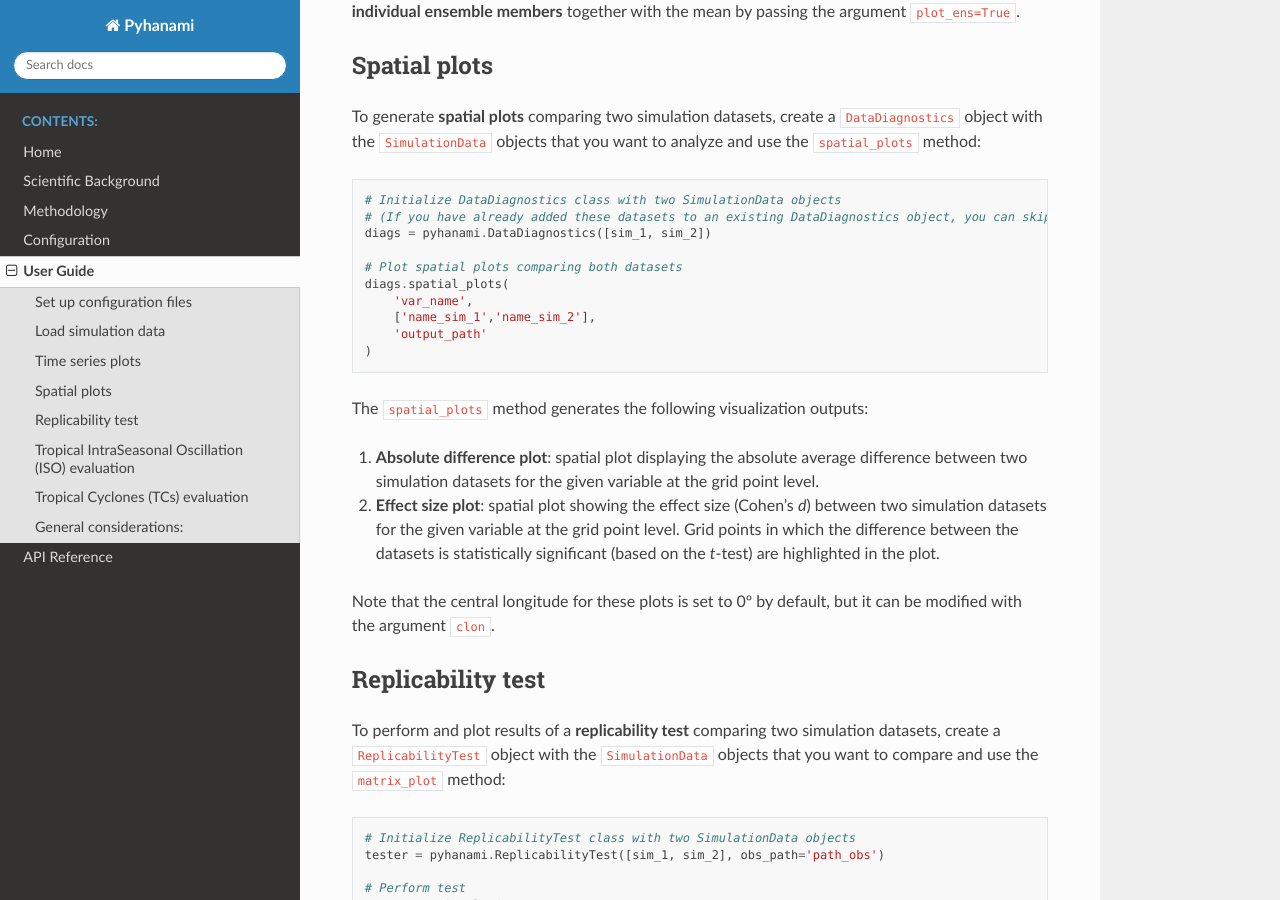
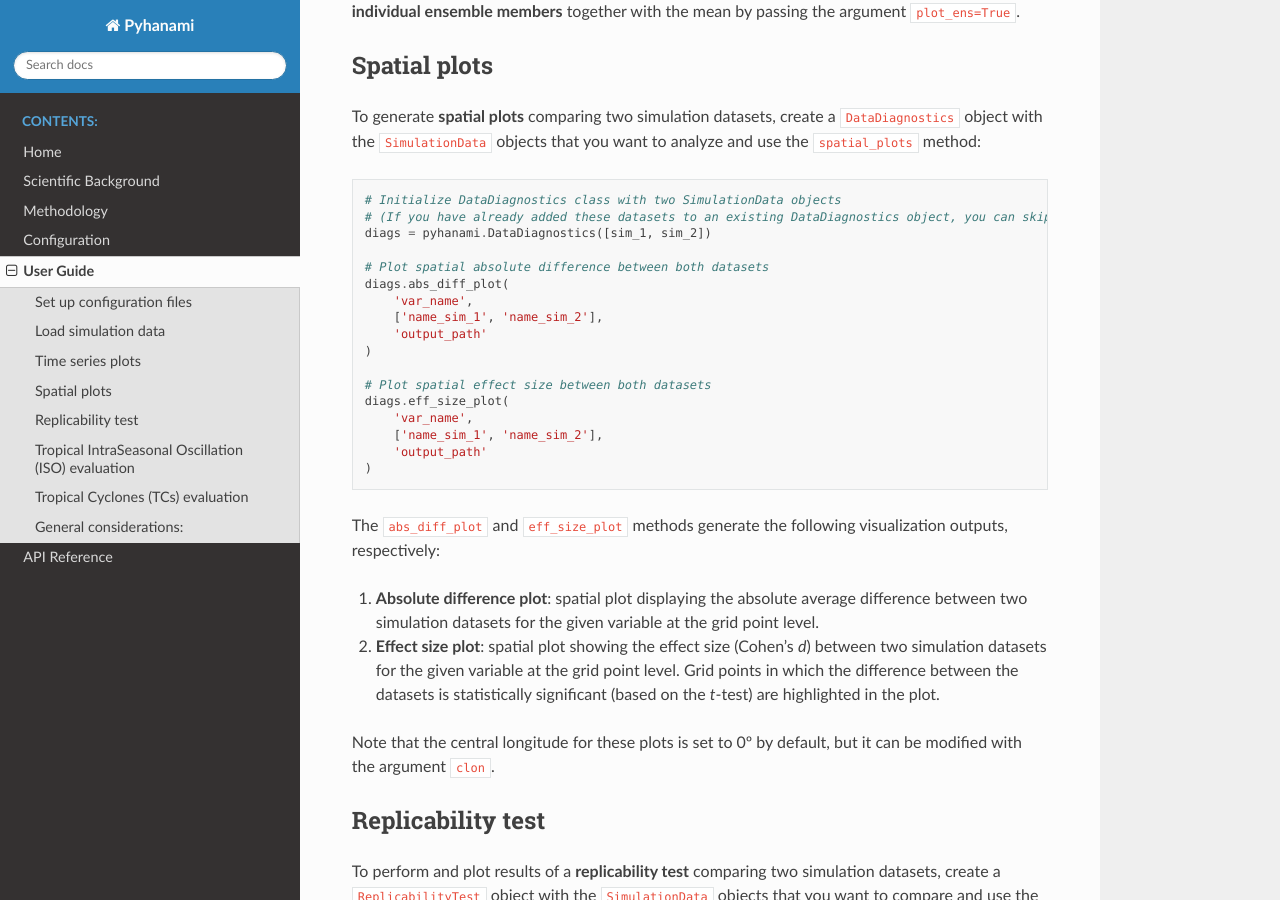
Before and after one commit to BSC-ES/pyhanami, a Sphinx documentation site: the page built from docs/source/User-Guide.md, in a window 1280 px wide and 900 px high, scrolled down 2090 px. Built offline with Sphinx 7.4.7 and the Read the Docs theme 3.1.0, drawn with Linux system fonts in a browser that asks for light colours.

Commit message:
Updated README and User-Guide with new DataDiagnostics methods

````diff
--- a/docs/source/User-Guide.md
+++ b/docs/source/User-Guide.md
@@ -96,14 +96,21 @@ To generate **spatial plots** comparing two simulation datasets, create a `DataD
 # (If you have already added these datasets to an existing DataDiagnostics object, you can skip this step)
 diags = pyhanami.DataDiagnostics([sim_1, sim_2])
 
-# Plot spatial plots comparing both datasets
-diags.spatial_plots(
+# Plot spatial absolute difference between both datasets
+diags.abs_diff_plot(
     'var_name',
-    ['name_sim_1','name_sim_2'],
+    ['name_sim_1', 'name_sim_2'],
+    'output_path'
+)
+
+# Plot spatial effect size between both datasets
+diags.eff_size_plot(
+    'var_name',
+    ['name_sim_1', 'name_sim_2'],
     'output_path'
 )
 ```
-The `spatial_plots` method generates the following visualization outputs:
+The `abs_diff_plot` and `eff_size_plot` methods generate the following visualization outputs, respectively:
 1. **Absolute difference plot**: spatial plot displaying the absolute average difference between two simulation datasets for the given variable at the grid point level.
 2. **Effect size plot**: spatial plot showing the effect size (Cohen's _d_) between two simulation datasets for the given variable at the grid point level. Grid points in which the difference between the datasets is statistically significant (based on the _t_-test) are highlighted in the plot.
 
````
Also changed, not shown: README.md (+7 -1 lines), 1 other file.
